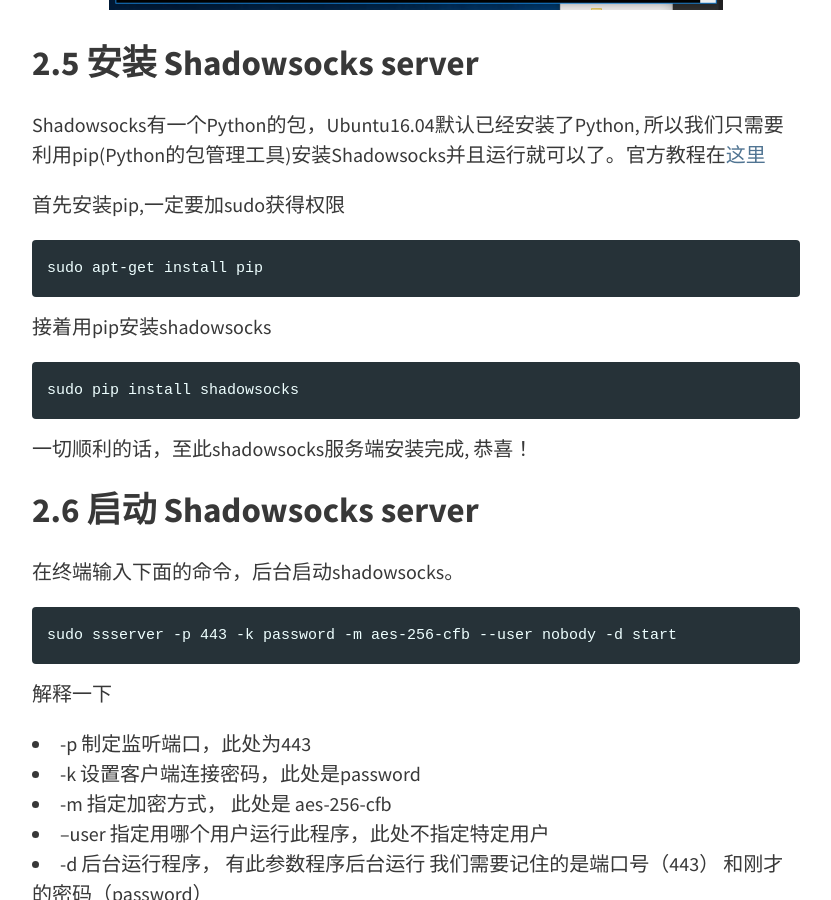
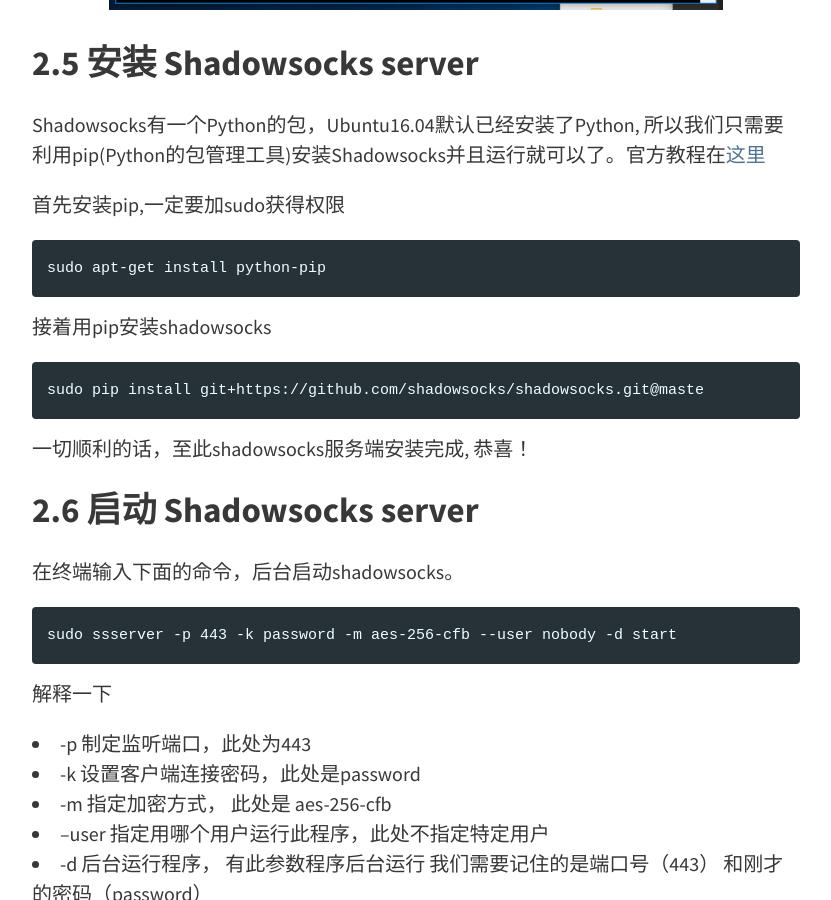
Before and after one commit to true1023/true1023.github.io, a Jekyll site: the page built from _posts/2018-06-01-利用Shadowsocks科学上网.md, in a window 1280 px wide and 900 px high, scrolled down 4536 px. Shown: the whole window, without its empty margins (224-1055 px from the left). Built offline with Jekyll 4.4.1, drawn with Linux system fonts in a browser that asks for light colours; comment, search, counter and statistics services are not loaded.

Commit message:
修改
修改POST，命令写错了

````diff
--- a/_posts/2018-06-01-利用Shadowsocks科学上网.md
+++ b/_posts/2018-06-01-利用Shadowsocks科学上网.md
@@ -72,13 +72,13 @@ Shadowsocks有一个Python的包，Ubuntu16.04默认已经安装了Python, 所
 首先安装pip,一定要加sudo获得权限
 
 ```
-sudo apt-get install pip
+sudo apt-get install python-pip
 ```
 
 接着用pip安装shadowsocks
 
 ```
-sudo pip install shadowsocks
+sudo pip install git+https://github.com/shadowsocks/shadowsocks.git@maste
 ```
 
 一切顺利的话，至此shadowsocks服务端安装完成, 恭喜！
````
